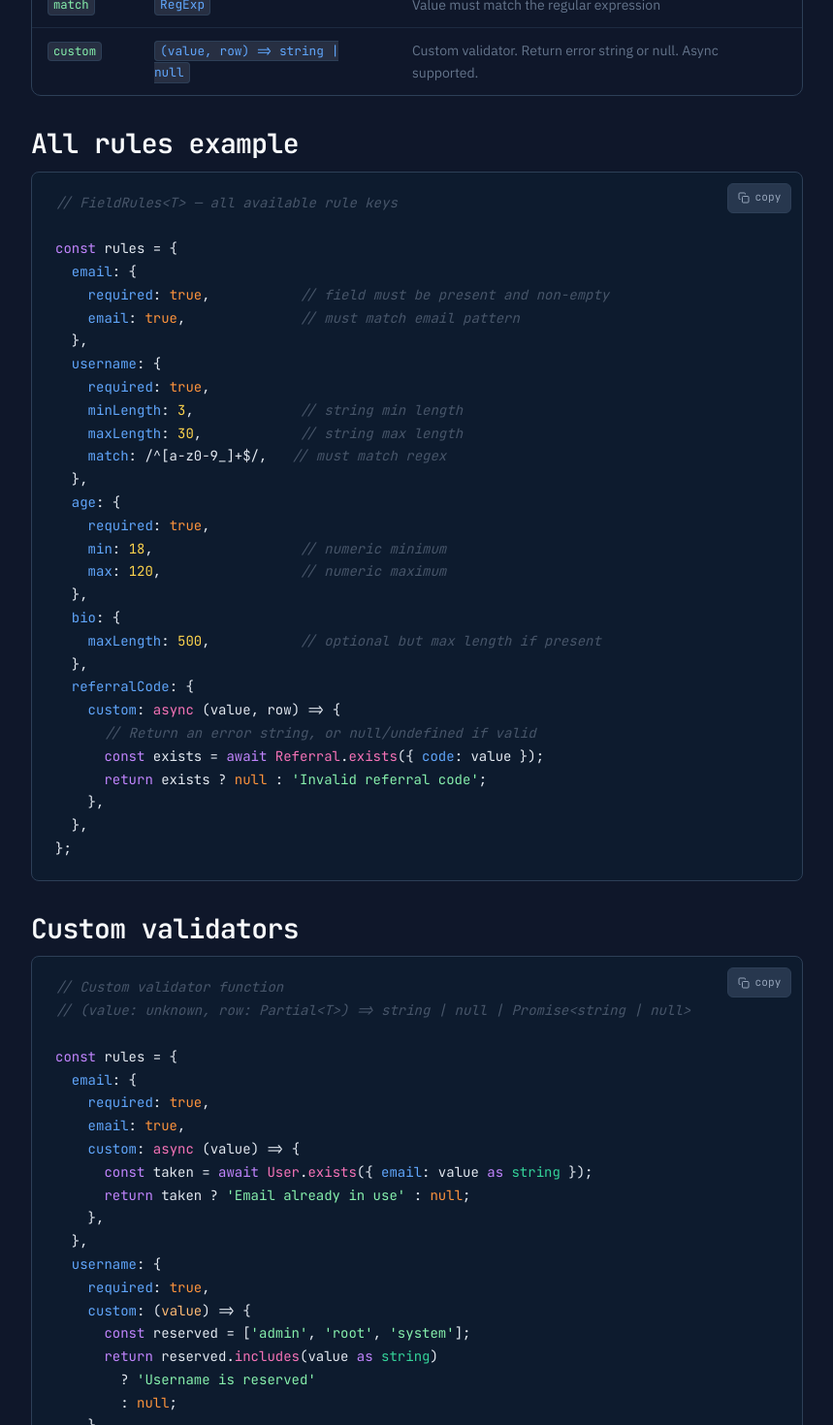
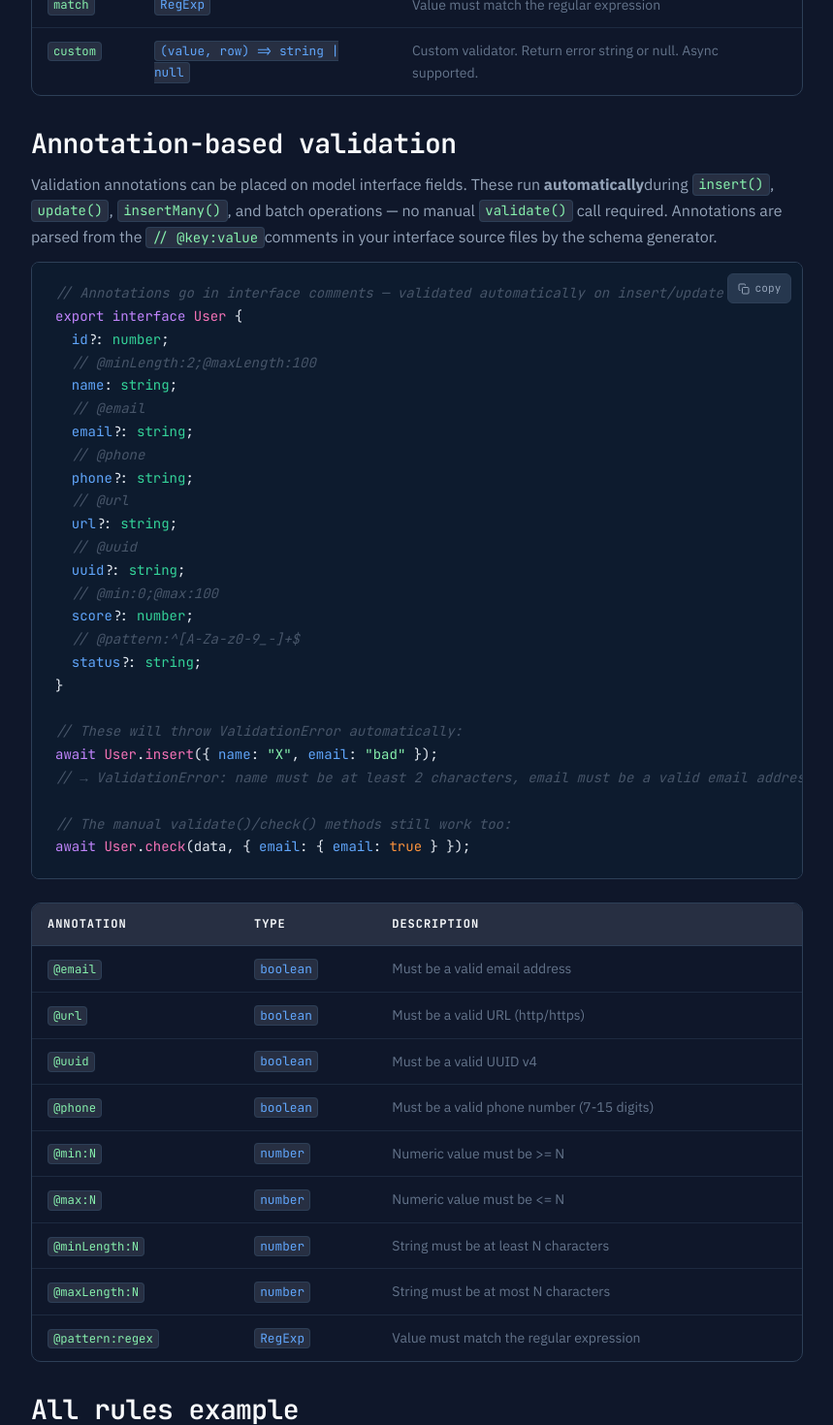
Before and after one commit to emeraldlinks/slintorm-docs, a Next.js app: page /docs/validation in a window 1280 px wide. Shown: the part 1720-3190 px from the top of the page at 97% size, without its empty margins (260-1119 px from the left). Built offline with nearby package versions, Linux system fonts and the light colour scheme; no server answers.

Commit message:
feat: add annotation-based validation section to validation docs

```diff
--- a/src/app/docs/validation/page.tsx
+++ b/src/app/docs/validation/page.tsx
@@ -3,7 +3,7 @@ import CodeBlock from '@/components/CodeBlock';
 
 export const metadata = {
   title: 'Validation — SlintORM',
-  description: "SlintORM validation — FieldRules, validate(), check(), ValidationError, and the Validator class.",
+  description: "SlintORM validation — FieldRules, validate(), check(), ValidationError, annotation-based validation (@email, @url, @uuid, @phone, @min, @max, @minLength, @maxLength, @pattern).",
   alternates: { canonical: '/docs/validation' },
 };
 
@@ -124,6 +124,44 @@ export async function POST(req: NextRequest) {
   return NextResponse.json({ id: user.id }, { status: 201 });
 }`;
 
+const annotationExample = `// Annotations go in interface comments — validated automatically on insert/update
+export interface User {
+  id?: number;
+  // @minLength:2;@maxLength:100
+  name: string;
+  // @email
+  email?: string;
+  // @phone
+  phone?: string;
+  // @url
+  url?: string;
+  // @uuid
+  uuid?: string;
+  // @min:0;@max:100
+  score?: number;
+  // @pattern:^[A-Za-z0-9_-]+$
+  status?: string;
+}
+
+// These will throw ValidationError automatically:
+await User.insert({ name: "X", email: "bad" });
+// → ValidationError: name must be at least 2 characters, email must be a valid email address
+
+// The manual validate()/check() methods still work too:
+await User.check(data, { email: { email: true } });`;
+
+const annotationRules = [
+  { rule: '@email', type: 'boolean', desc: 'Must be a valid email address' },
+  { rule: '@url', type: 'boolean', desc: 'Must be a valid URL (http/https)' },
+  { rule: '@uuid', type: 'boolean', desc: 'Must be a valid UUID v4' },
+  { rule: '@phone', type: 'boolean', desc: 'Must be a valid phone number (7-15 digits)' },
+  { rule: '@min:N', type: 'number', desc: 'Numeric value must be >= N' },
+  { rule: '@max:N', type: 'number', desc: 'Numeric value must be <= N' },
+  { rule: '@minLength:N', type: 'number', desc: 'String must be at least N characters' },
+  { rule: '@maxLength:N', type: 'number', desc: 'String must be at most N characters' },
+  { rule: '@pattern:regex', type: 'RegExp', desc: 'Value must match the regular expression' },
+];
+
 const rules = [
   { rule: 'required', type: 'boolean', desc: 'Field must be present and non-empty' },
   { rule: 'email', type: 'boolean', desc: 'Must be a valid email address' },
@@ -172,6 +210,36 @@ export default function ValidationPage() {
         </table>
       </div>
 
+      <h2 style={{ marginBottom: '0.75rem', marginTop: '2rem' }}>Annotation-based validation</h2>
+      <p style={{ marginBottom: '0.75rem' }}>
+        Validation annotations can be placed on model interface fields. These run <strong>automatically</strong>
+        during <code>insert()</code>, <code>update()</code>, <code>insertMany()</code>, and batch operations — no
+        manual <code>validate()</code> call required. Annotations are parsed from the <code>// @key:value</code>
+        comments in your interface source files by the schema generator.
+      </p>
+      <CodeBlock code={annotationExample} />
+
+      <div style={{ border: '1px solid var(--color-border)', borderRadius: '10px', overflow: 'hidden', marginBottom: '2rem' }}>
+        <table>
+          <thead>
+            <tr>
+              <th>Annotation</th>
+              <th>Type</th>
+              <th>Description</th>
+            </tr>
+          </thead>
+          <tbody>
+            {annotationRules.map(r => (
+              <tr key={r.rule}>
+                <td><code>{r.rule}</code></td>
+                <td><code style={{ fontSize: '0.8rem', color: '#60A5FA' }}>{r.type}</code></td>
+                <td style={{ color: 'var(--color-fg-subtle)' }}>{r.desc}</td>
+              </tr>
+            ))}
+          </tbody>
+        </table>
+      </div>
+
       <h2 style={{ marginBottom: '0.75rem', marginTop: '2rem' }}>All rules example</h2>
       <CodeBlock code={allRules} />
 
```
